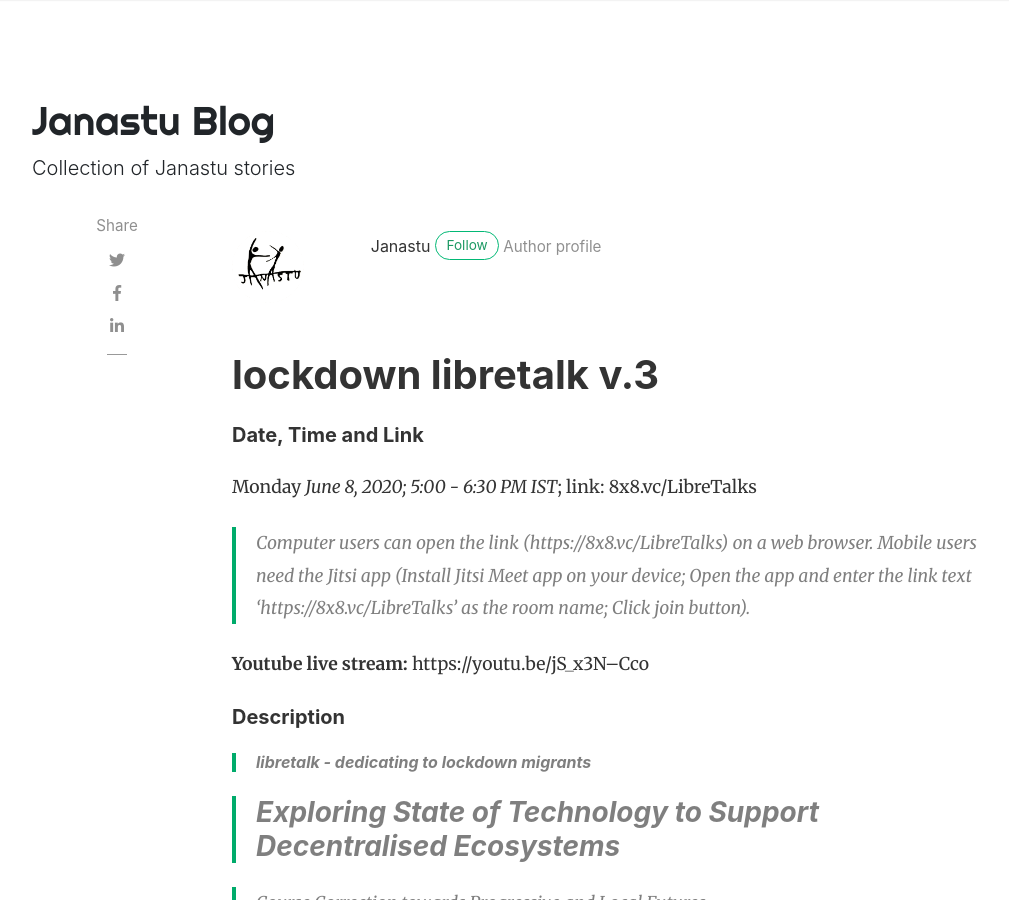
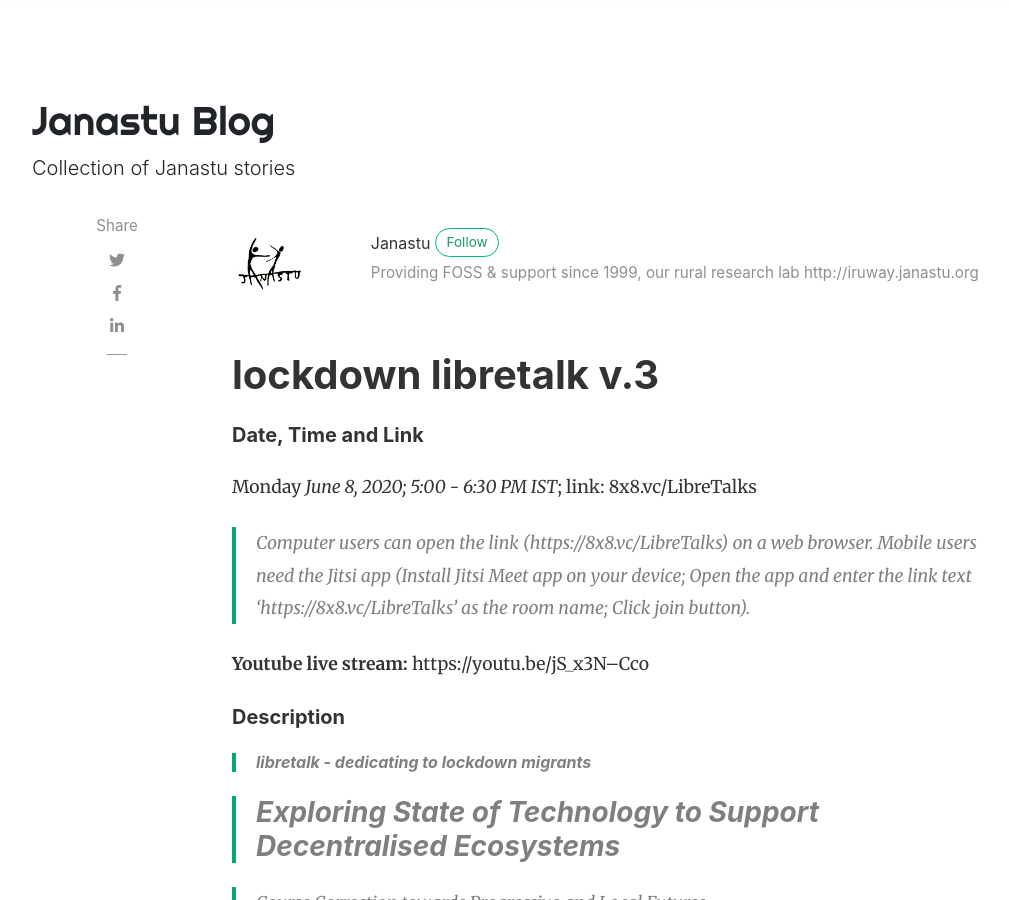
Before and after one commit to janastu/blog.janastu.org, a Jekyll site: the page built from _posts/2020-06-08-lockdown-libretalk.md, in a window 1280 px wide and 900 px high. Shown: the whole window, without its empty margins (53-1062 px from the left). Built offline with Jekyll 4.4.1, drawn with Linux system fonts in a browser that asks for light colours; nearby versions of some CDN libraries; a script that is not in the unit is left out; comment, search, counter and statistics services are not loaded.

Commit message:
update janastu author twitter handle

```diff
--- a/_config.yml
+++ b/_config.yml
@@ -19,8 +19,8 @@
     avatar: assets/images/logo.png
     email: admin@janastu.org
     web: janastu.org
-    twitter: https://twitter.com/anthillhacks
-    description: "Author profile"
+    twitter: https://twitter.com/servelots
+    description: "Providing FOSS & support since 1999, our rural research lab http://iruway.janastu.org"
   bhanu:
     name: Bhanu
     display_name: Salus Sage
```
